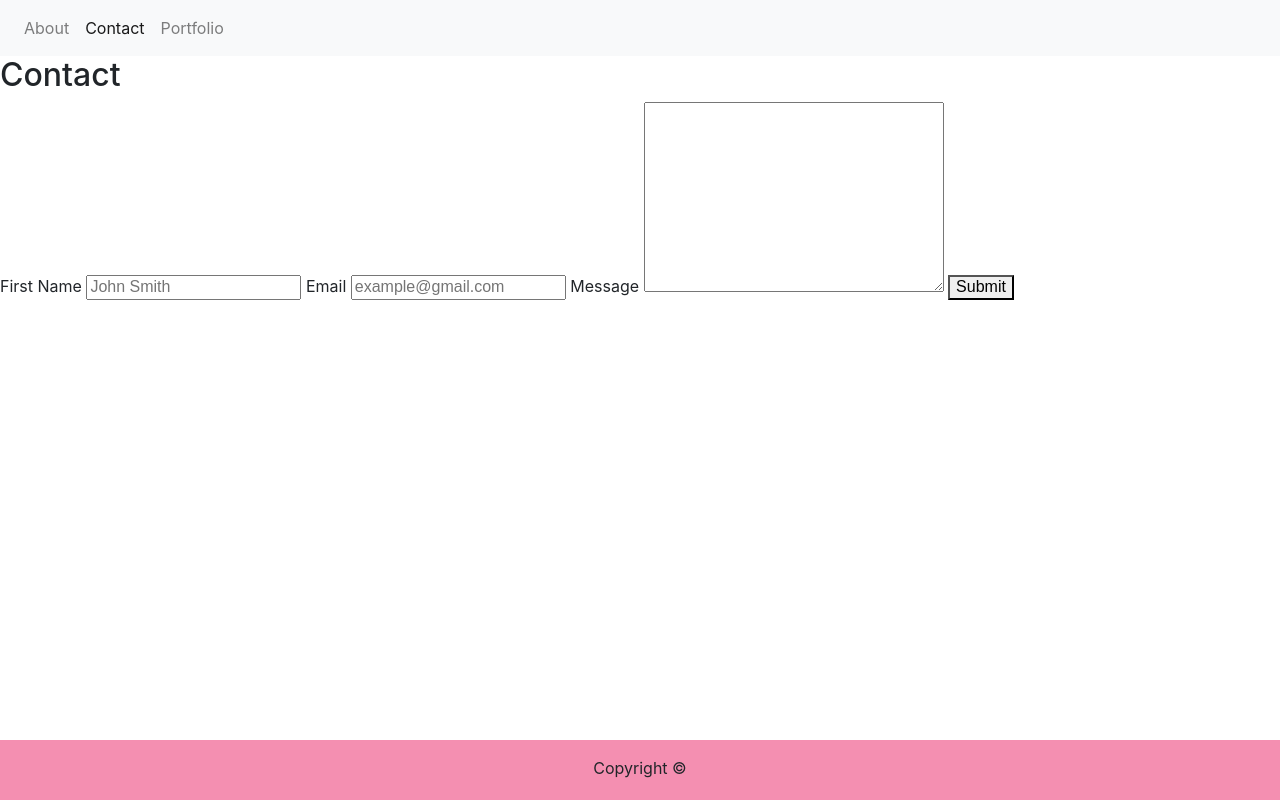
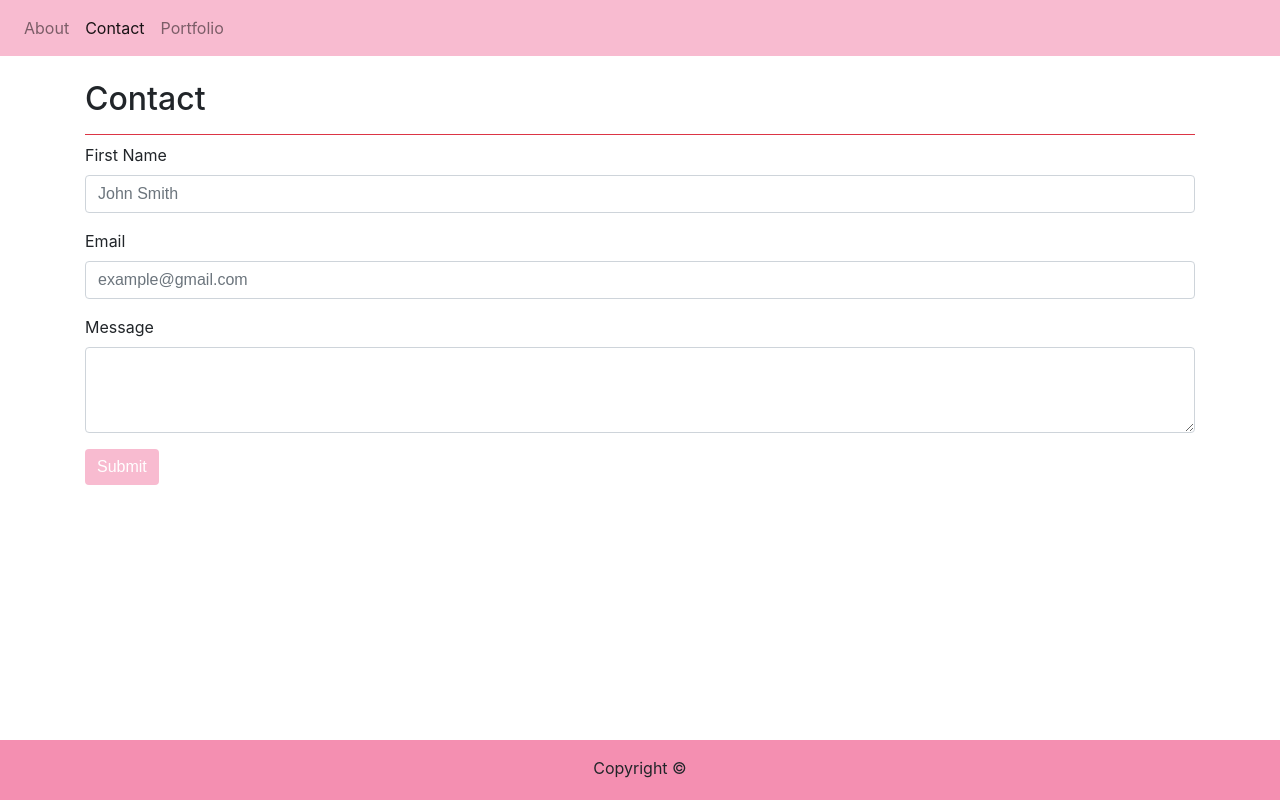
Before and after one commit to BayliSade/Bootstrap-Portfolio, a plain HTML site: page contact.html in a window 1280 px wide. Drawn offline with nearby package versions, Linux system fonts and the light colour scheme.

Commit message:
added contact form

```diff
--- a/assets/css/style.css
+++ b/assets/css/style.css
@@ -5,6 +5,20 @@
 .navbar-color {
     background-color: #f8bbd0;
 }
+
+.paragraph {
+    padding-top: 20px;
+}
+
+.button-style {
+    background-color: #f8bbd0;
+    border: #f8bbd0;
+}
+
+.button-style:hover {
+    background-color: #f48fb1;
+}
+
 .footer {
     position: absolute;
     bottom: 0;
--- a/contact.html
+++ b/contact.html
@@ -9,7 +9,7 @@
     <link rel="stylesheet" type="text/css" href="assets/css/style.css">
 </head>
 <body>
-    <nav class="navbar navbar-expand-lg navbar-light bg-light">
+    <nav class="navbar navbar-expand-lg navbar-light navbar-color">
         <div class="collapse navbar-collapse" id="navbarNav">
             <ul class="navbar-nav">
                 <li class="nav-item">
@@ -26,19 +26,25 @@
     </nav>
 
     <section>
-        <h2>Contact</h2>
+        <div class="container">
+        <h2 class="pb-3 mt-4 mb-2 border-bottom border-danger about-me">Contact</h2>
             <form>
-                <label for="first-name">First Name</label>
-                <input type="text" id="first-name" name="firstname" placeholder="John Smith">
+                <div class="form-group">
+                    <label for="mGroupExampleInput">First Name</label>
+                    <input type="text" class="form-control" id="formGroupExampleInput" placeholder="John Smith">
+                </div>
+                <div class="form-group">
+                    <label for="mGroupExampleInput2">Email</label>
+                    <input type="text" class="form-control" id="formGroupExampleInput2" placeholder="example@gmail.com">
+                </div>
+                <div class="form-group">
+                    <label for="exampleTextarea">Message</label>
+                    <textarea class="form-control" id="exampleTextarea" rows="3"></textarea>
+                </div>
 
-                <label for="email">Email</label>
-                <input type="text" name="email" id="email" placeholder="example@gmail.com">
-
-                <label for="mesesage">Message</label>
-                <textarea name="message" id="message" cols="30" rows="10"></textarea>
-
-                <button type="submit" value="Submit">Submit</button>
+                <button type="submit" class="btn btn-primary button-style">Submit</button>
             </form>
+        </div>
         </section>
     <footer class="footer">
         <div class="footer-copyright text-center py-3">
```
Also changed, not shown: index.html (+2 -2 lines), portfolio.html (+1 -1 lines). Lines whose indentation alone changed are shown as unchanged.
